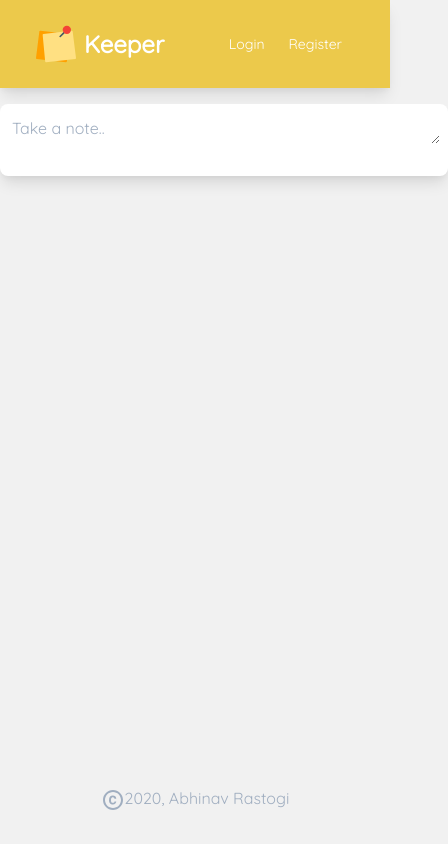
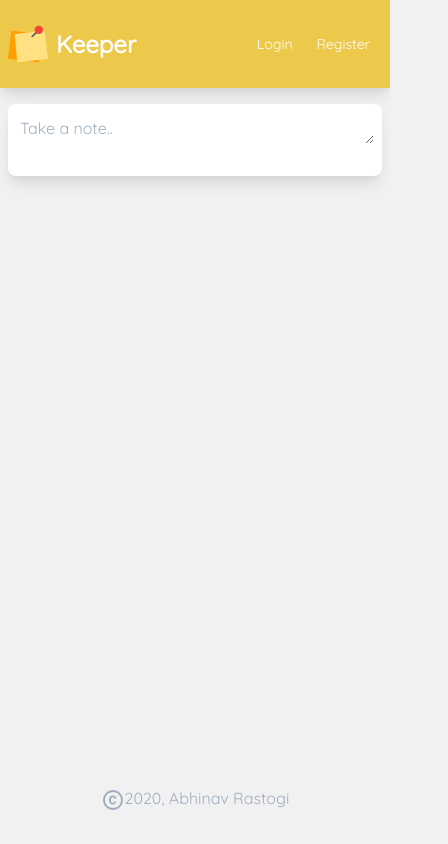
Before and after one commit to abhinav2188/Keeper-Webapp, a React (Create React App) app: page / in a window 390 px wide. Shown: the whole page, 448 px wide, since content can reach past the window. Built offline with nearby package versions, Linux system fonts and the light colour scheme; a web font is replaced by a local one.

Commit message:
added responsiveness

```diff
--- a/src/components/addNote.jsx
+++ b/src/components/addNote.jsx
@@ -20,7 +20,7 @@ export default function AddNote(props){
     }
 
     return(
-        <div className="bg-white rounded-lg shadow-lg mx-auto m-4 p-2" style={{width:"28rem"}}>
+        <div className="bg-white rounded-lg shadow-lg mx-auto m-4 p-2 max-w-sm">
             <form className="w-full h-full flex flex-col relative"
                   action="#"
                   onSubmit={handleSubmit}
--- a/src/components/header.jsx
+++ b/src/components/header.jsx
@@ -6,7 +6,7 @@ import Logo from '../assets/logo.svg';
 export default function Header(props){
     return(
         <header className="bg-yellow-500 shadow-lg">
-            <nav className="mx-8 py-6 px-1 flex justify-between items-center">
+            <nav className="py-6 md:px-10 px-2 flex justify-between items-center">
                 <button className={`text-2xl text-white flex items-center ${props.active=='home'&& "font-bold"}`} onClick={()=>props.setActive("home")}>
                 <img src={Logo} className={`inline mr-2 ${props.active=='home'? "h-10" : "h-8" }`}></img>
                 <span>Keeper</span>
--- a/src/components/login.jsx
+++ b/src/components/login.jsx
@@ -17,11 +17,10 @@ export default function Login(props){
         props.onLogin(user);
     }
     return(
-        <div className="my-8">
-            <img src={Logo} className="mx-auto h-16"></img>
-
-            <h1 className="text-center text-2xl my-4">Login to Keeper</h1>
-            <form className="flex flex-col max-w-sm mx-auto border shadow-lg rounded-lg p-6 my-4 text-sm bg-white" onSubmit={handleSubmit}>
+        <div className="my-8 md:px-0 px-2">
+            <img src={Logo} className="mx-auto h-16 md:mt-0 mt-6"></img>
+            <h1 className="text-center text-2xl md:my-4 mb-6">Login to Keeper</h1>
+            <form className="flex flex-col max-w-sm mx-auto border shadow-lg rounded-lg p-6 my-4 text-sm bg-white md:my-0 my-6" onSubmit={handleSubmit}>
                 <label for="email" className="mb-1 required">Email address</label>
                 <input className="border rounded-sm p-1 mb-4" type="email" name="email" value={user.email}
                 onChange={handleChange}/>
--- a/src/components/notesContainer.jsx
+++ b/src/components/notesContainer.jsx
@@ -15,7 +15,7 @@ export function DefaultNotesContainer(props){
     }
 
     return(
-        <div>
+        <div class="px-2">
             <AddNote onAdd={handleAddNote}/>
             <div className="flex p-6 flex-wrap items-start">
                 {notesList.map((note,index) => (<NoteItem key={index} id={index} title={note.title} content={note.content} onDelete={handleOnDelete}/>) )}
--- a/src/components/register.jsx
+++ b/src/components/register.jsx
@@ -65,15 +65,15 @@ export default function Register(props){
     }
 
     return(
-        <div className="my-8 flex w-2/3 mx-auto items-center">
-        <div className="w-1/2 flex flex-col items-center px-16">
+        <div className="my-8 flex md:flex-row flex-col md:w-2/3 mx-auto items-center">
+        <div className="md:w-1/2 flex flex-col items-center md:px-16 px-2 md:my-0 my-6">
             <img src={Logo} className="mx-auto h-24"></img>
             <h1 className="text-4xl my-4">Keeper</h1>
             <p className="text-center ">Keeper is an simple, secure, online notes keeping app.
-            Keep your notes online, reach out to them anytime</p>
+            Keep your notes online, reach out to them anytime.</p>
         </div>
-        <div className="w-1/2">
-        <h1 className="text-center text-2xl my-4">Sign up to Keeper</h1>
+        <div className="md:w-1/2 w-full px-2 md:px-0">
+            <h1 className="text-center text-2xl my-4">Sign up to Keeper</h1>
             <form className="flex flex-col max-w-sm mx-auto border shadow-lg rounded-lg p-6 my-4 text-sm bg-white" onSubmit={handleSubmit}>
 
                 <label for="email" className="mb-1 required">Email address</label>
```
